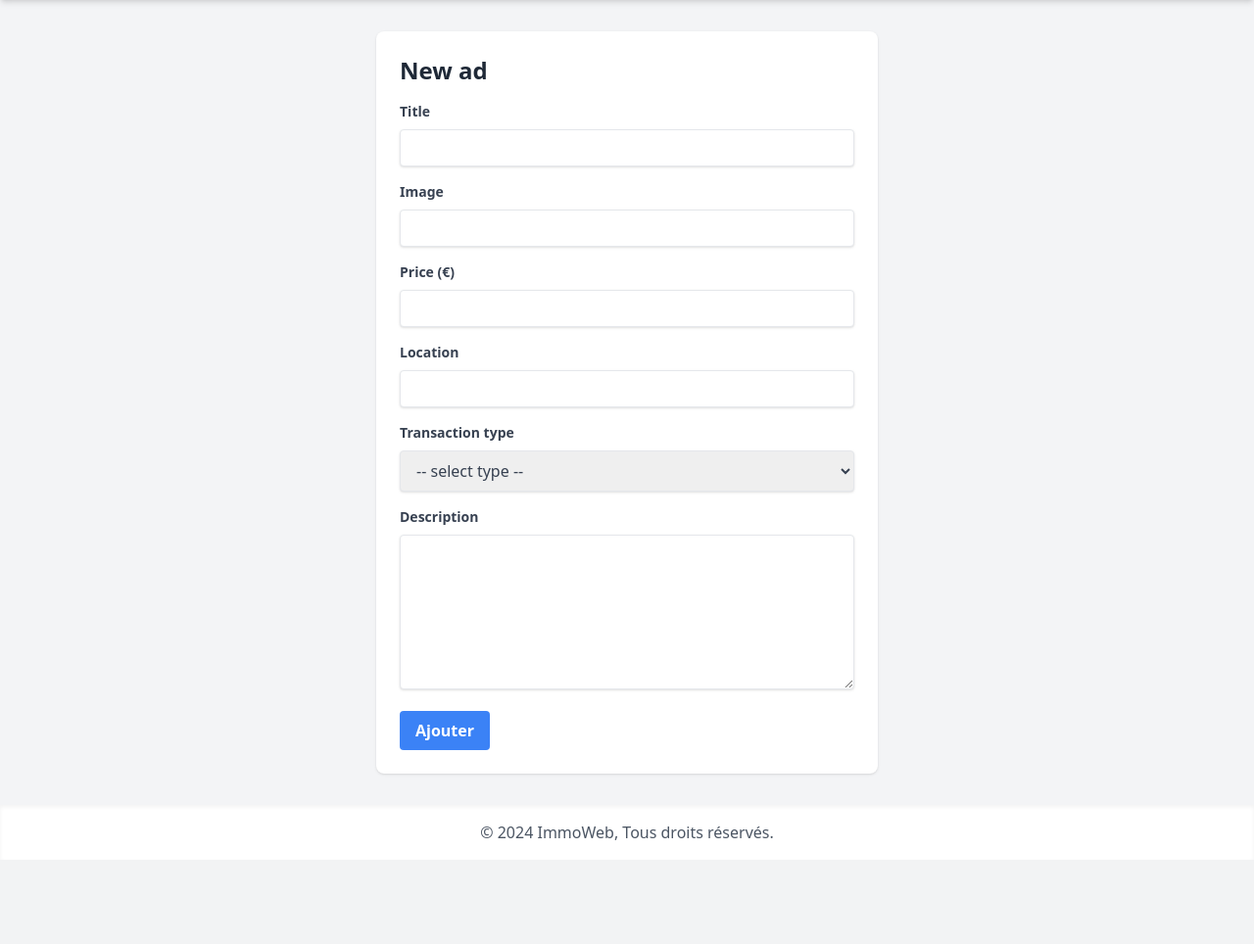
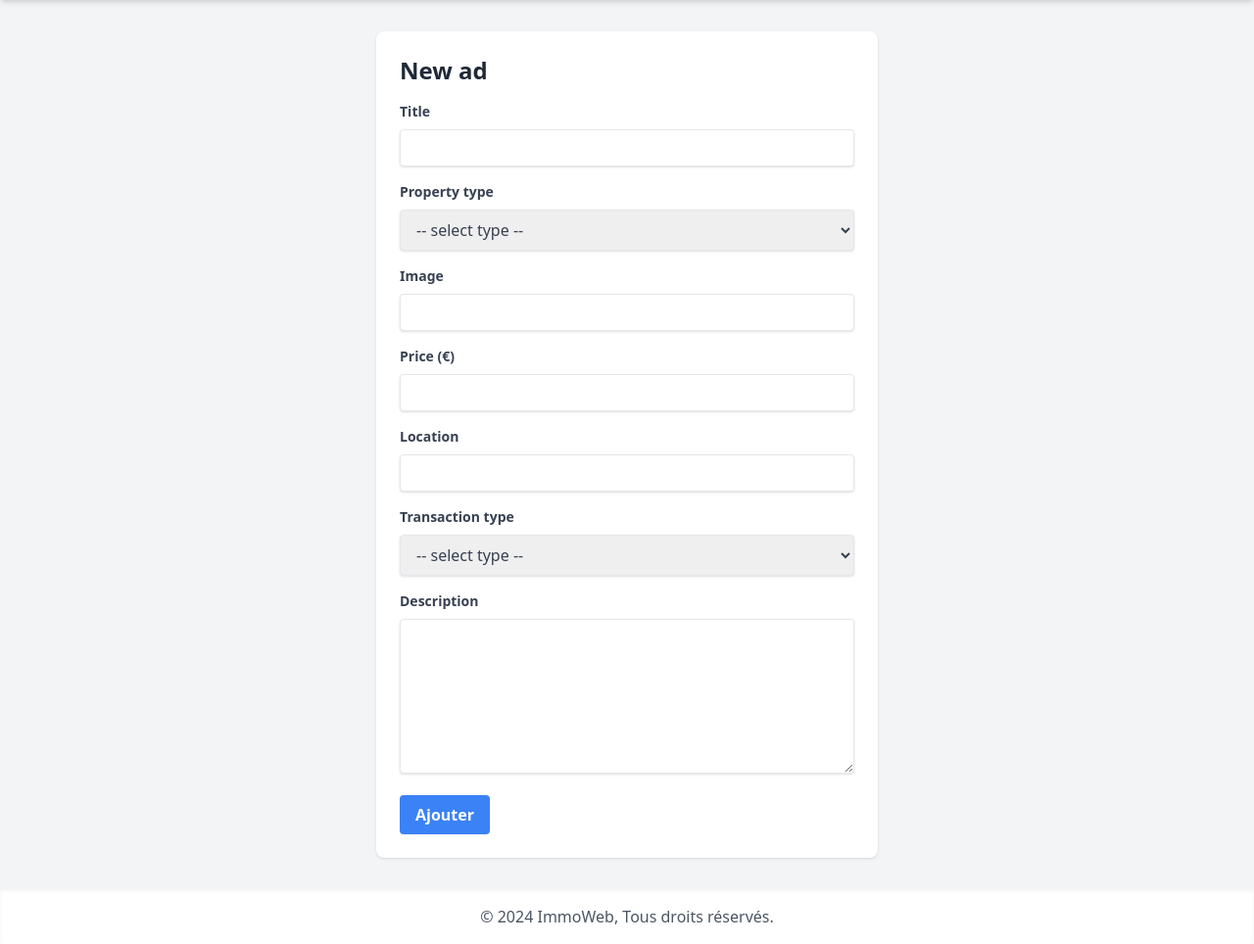
Before and after one commit to Cr7t3K/project-fmdh, a PHP site: page /src/listings/new.php in a window 1280 px wide. Shown: the part 60-1024 px from the top of the page at 98% size. Before the commit the page ends 937 px from the top, so only its background shows below. Run offline with PHP 8.4, Linux system fonts and the light colour scheme; the visitor is signed in with stand-in values (Sample User, id 1); some libraries are stand-ins or nearby versions.

Commit message:
Add property type

```diff
--- a/data/listings.php
+++ b/data/listings.php
@@ -3,6 +3,7 @@
 $properties = [
     [
         'title' => 'Appartement haussmannien',
+        'type' => 'apartment',
         'price' => 1200000,
         'transaction' => 'sale',
         'city' => 'Paris',
@@ -12,6 +13,7 @@ $properties = [
     ],
     [
         'title' => 'Maison de campagne',
+        'type' => 'house',
         'price' => 2000,
         'transaction' => 'rent',
         'city' => 'Lyon',
@@ -21,6 +23,7 @@ $properties = [
     ],
     [
         'title' => 'Studio moderne',
+        'type' => 'apartment',
         'price' => 850,
         'transaction' => 'rent',
         'city' => 'Marseille',
@@ -30,6 +33,7 @@ $properties = [
     ],
     [
         'title' => 'Penthouse luxueux',
+        'type' => 'house',
         'price' => 3000000,
         'transaction' => 'sale',
         'city' => 'Nice',
@@ -39,6 +43,7 @@ $properties = [
     ],
     [
         'title' => 'Chalet en montagne',
+        'type' => 'house',
         'price' => 750000,
         'transaction' => 'sale',
         'city' => 'Chamonix',
@@ -48,6 +53,7 @@ $properties = [
     ],
     [
         'title' => 'Loft industriel',
+        'type' => 'apartment',
         'price' => 2200,
         'transaction' => 'rent',
         'city' => 'Bordeaux',
--- a/src/_partials/listings/_form.php
+++ b/src/_partials/listings/_form.php
@@ -5,6 +5,15 @@
         <label for="title" class="block text-gray-700 text-sm font-bold mb-2">Title</label>
         <input type="text" id="title" name="title" required
                class="shadow appearance-none border rounded w-full py-2 px-3 text-gray-700 leading-tight focus:outline-none focus:shadow-outline">
+    </div>
+    <div class="mb-4">
+        <label for="property_type" class="block text-gray-700 text-sm font-bold mb-2">Property type</label>
+        <select id="property_type" name="property_type" required
+                class="shadow border rounded w-full py-2 px-3 text-gray-700 leading-tight focus:outline-none focus:shadow-outline">
+            <option selected disabled>-- select type --</option>
+            <option value="house">House</option>
+            <option value="apartment">Apartment</option>
+        </select>
     </div>
     <div class="mb-4">
         <label for="image" class="block text-gray-700 text-sm font-bold mb-2">Image</label>
--- a/src/listings/new.php
+++ b/src/listings/new.php
@@ -16,6 +16,7 @@ if ($_SERVER["REQUEST_METHOD"] == "POST") {
     $errors = [];
 
     $title = cleanInput($_POST['title'] ?? '');
+    $propertyType = cleanInput($_POST['property_type'] ?? '');
     $price = cleanInput($_POST['price'] ?? 0);
     $location = cleanInput($_POST['location'] ?? '');
     $type = cleanInput($_POST['transaction'] ?? '');
@@ -25,6 +26,10 @@ if ($_SERVER["REQUEST_METHOD"] == "POST") {
 
     if (empty($title)) {
         $errors['title'] = "Le title est requis.";
+    }
+
+    if (empty($propertyType)) {
+        $errors['property_type'] = "Le type de bien est requis.";
     }
 
     if (empty($price)) {
@@ -53,6 +58,7 @@ if ($_SERVER["REQUEST_METHOD"] == "POST") {
     if (count($errors) === 0) {
         $_SESSION['listings'][] = [
             'title' => $title,
+            'type' => $propertyType,
             'price' => $price,
             'transaction' => $type,
             'city' => $location,
```
Also changed, not shown: index.php (+16 -1 lines).
